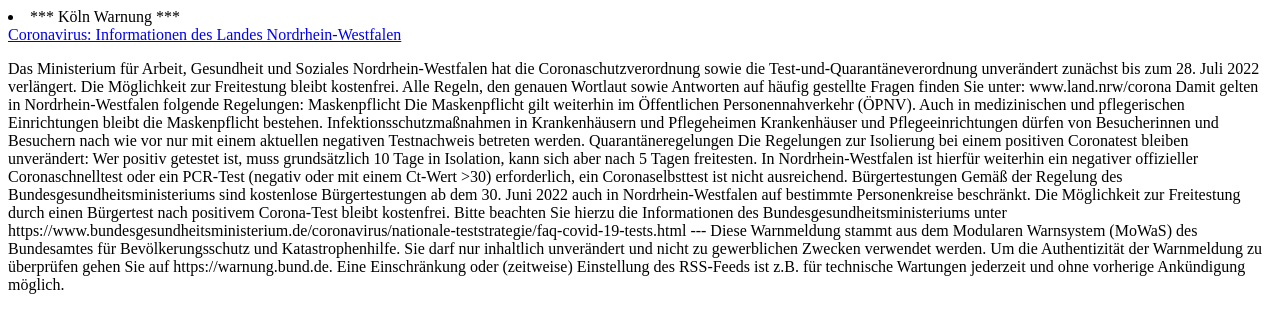
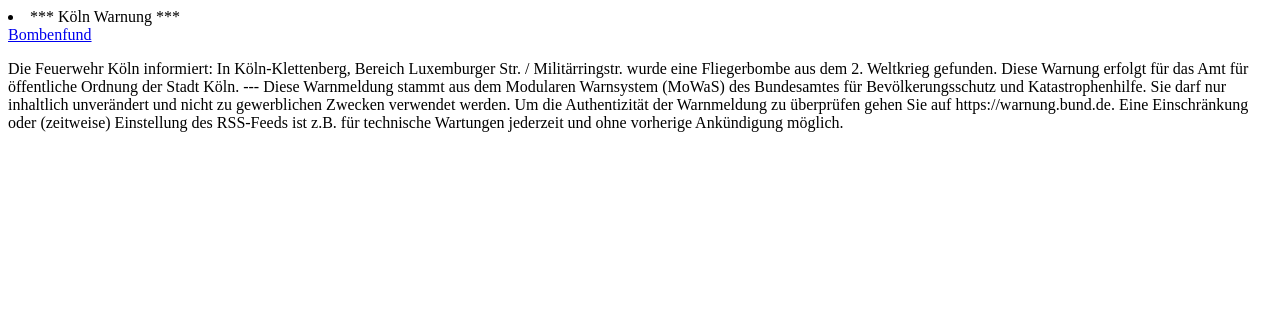
Before and after one commit to jasineri/warning, a website: page warning.html in a window 1280 px wide. Drawn offline with Linux system fonts and the light colour scheme.

Commit message:
update action output

```diff
--- a/data/links.json
+++ b/data/links.json
@@ -1 +1 @@
-["https://warnung.bund.de/meldung/mow.DE-NW-D-SE020-20220630-20-000/Coronavirus:_Informationen_des_Landes_Nordrhein-Westfalen","https://warnung.bund.de/meldung/mow.DE-NW-BN-SE030-20220407-30-001/Coronavirus:_Informationen_des_Bundesministeriums_f%C3%BCr_Gesundheit"]
+["https://warnung.bund.de/meldung/mow.DE-NW-K-SE031-20220701-31-000/Bombenfund","https://warnung.bund.de/meldung/mow.DE-NW-D-SE020-20220630-20-000/Coronavirus:_Informationen_des_Landes_Nordrhein-Westfalen","https://warnung.bund.de/meldung/mow.DE-NW-BN-SE030-20220407-30-001/Coronavirus:_Informationen_des_Bundesministeriums_f%C3%BCr_Gesundheit"]
--- a/warning.html
+++ b/warning.html
@@ -1,21 +1,6 @@
-<html><body><li>*** Köln Warnung ***</li><a href="https://warnung.bund.de/meldung/mow.DE-NW-D-SE020-20220630-20-000/Coronavirus:_Informationen_des_Landes_Nordrhein-Westfalen">Coronavirus: Informationen des Landes Nordrhein-Westfalen</a><p>Das Ministerium für Arbeit, Gesundheit und Soziales Nordrhein-Westfalen hat die Coronaschutzverordnung sowie die Test-und-Quarantäneverordnung unverändert zunächst bis zum 28. Juli 2022 verlängert. Die Möglichkeit zur Freitestung bleibt kostenfrei.
-
-Alle Regeln, den genauen Wortlaut sowie Antworten auf häufig gestellte Fragen finden Sie unter: www.land.nrw/corona
-
-Damit gelten in Nordrhein-Westfalen folgende Regelungen:
-
-Maskenpflicht
-Die Maskenpflicht gilt weiterhin im Öffentlichen Personennahverkehr (ÖPNV). Auch in medizinischen und pflegerischen Einrichtungen bleibt die Maskenpflicht bestehen.
-
-Infektionsschutzmaßnahmen in Krankenhäusern und Pflegeheimen
-Krankenhäuser und Pflegeeinrichtungen dürfen von Besucherinnen und Besuchern nach wie vor nur mit einem aktuellen negativen Testnachweis betreten werden.
-
-Quarantäneregelungen
-Die Regelungen zur Isolierung bei einem positiven Coronatest bleiben unverändert:
-Wer positiv getestet ist, muss grundsätzlich 10 Tage in Isolation, kann sich aber nach 5 Tagen freitesten. In Nordrhein-Westfalen ist hierfür weiterhin ein negativer offizieller Coronaschnelltest oder ein PCR-Test (negativ oder mit einem Ct-Wert >30) erforderlich, ein Coronaselbsttest ist nicht ausreichend.
-
-Bürgertestungen
-Gemäß der Regelung des Bundesgesundheitsministeriums sind kostenlose Bürgertestungen ab dem 30. Juni 2022 auch in Nordrhein-Westfalen auf bestimmte Personenkreise beschränkt. Die Möglichkeit zur Freitestung durch einen Bürgertest nach positivem Corona-Test bleibt kostenfrei. Bitte beachten Sie hierzu die Informationen des Bundesgesundheitsministeriums unter https://www.bundesgesundheitsministerium.de/coronavirus/nationale-teststrategie/faq-covid-19-tests.html
+<html><body><li>*** Köln Warnung ***</li><a href="https://warnung.bund.de/meldung/mow.DE-NW-K-SE031-20220701-31-000/Bombenfund">Bombenfund</a><p>Die Feuerwehr Köln informiert:
+In Köln-Klettenberg, Bereich Luxemburger Str. / Militärringstr. wurde eine Fliegerbombe aus dem 2. Weltkrieg gefunden.
+Diese Warnung erfolgt für das Amt für öffentliche Ordnung der Stadt Köln.
 
 ---
 Diese Warnmeldung stammt aus dem Modularen Warnsystem (MoWaS) des Bundesamtes für Bevölkerungsschutz und Katastrophenhilfe.
```
